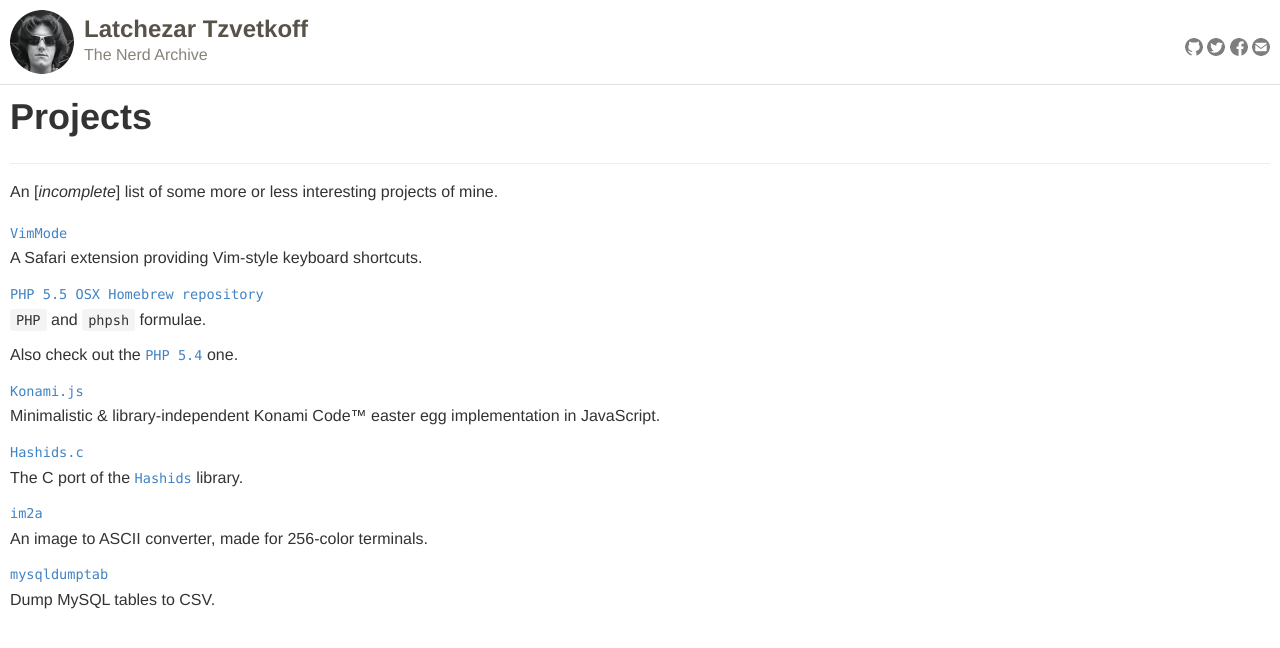
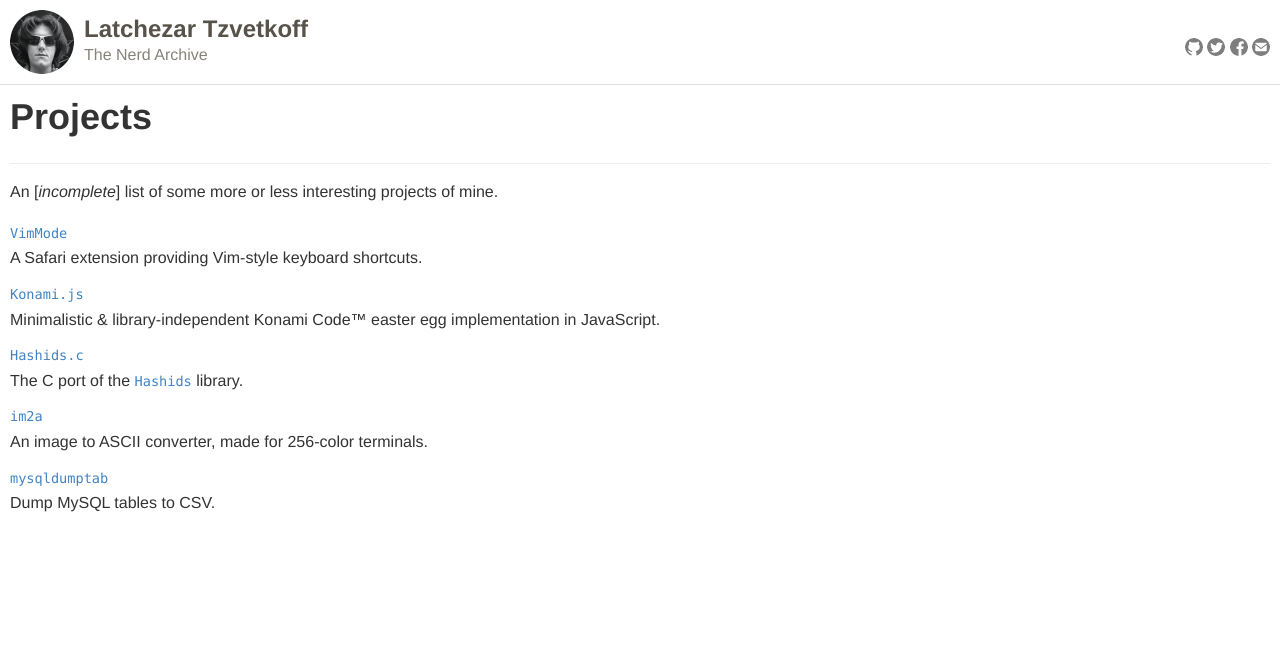
Before and after one commit to tzvetkoff/tzvetkoff.github.io, a Jekyll site: the page built from projects.html, in a window 1280 px wide. Shown: the top 648 px of the page. Built offline with Jekyll 4.4.1, drawn with Linux system fonts in a browser that asks for light colours.

Commit message:
remove php repos

```diff
--- a/projects.html
+++ b/projects.html
@@ -9,11 +9,6 @@ layout: page
   <li>
     <a href="https://github.com/tzvetkoff/vimmode">VimMode</a>
     <p>A Safari extension providing Vim-style keyboard shortcuts.</p>
-  </li>
-  <li>
-    <a href="https://github.com/tzvetkoff/homebrew-php55">PHP 5.5 OSX Homebrew repository</a>
-    <p><code>PHP</code> and <code>phpsh</code> formulae.</p>
-    <p>Also check out the <a href="https://github.com/tzvetkoff/homebrew-php54">PHP 5.4</a> one.</p>
   </li>
   <li>
     <a href="https://github.com/tzvetkoff/konamijs">Konami.js</a>
```
